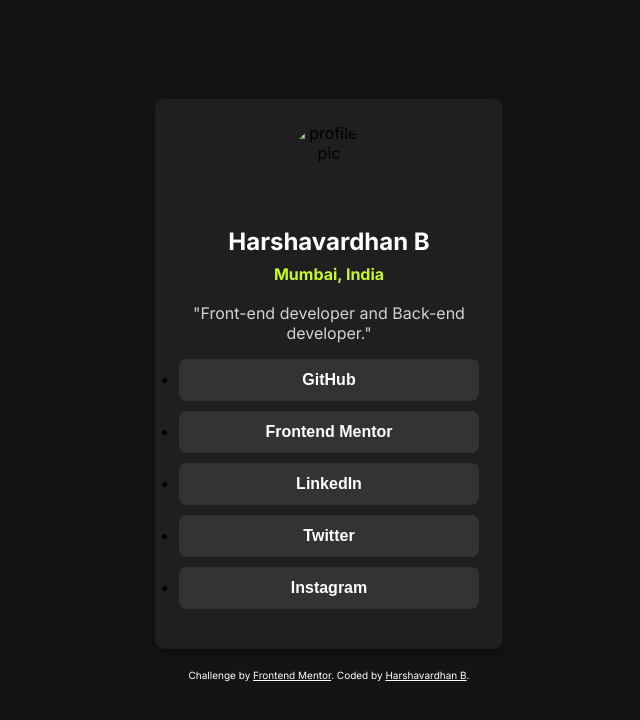
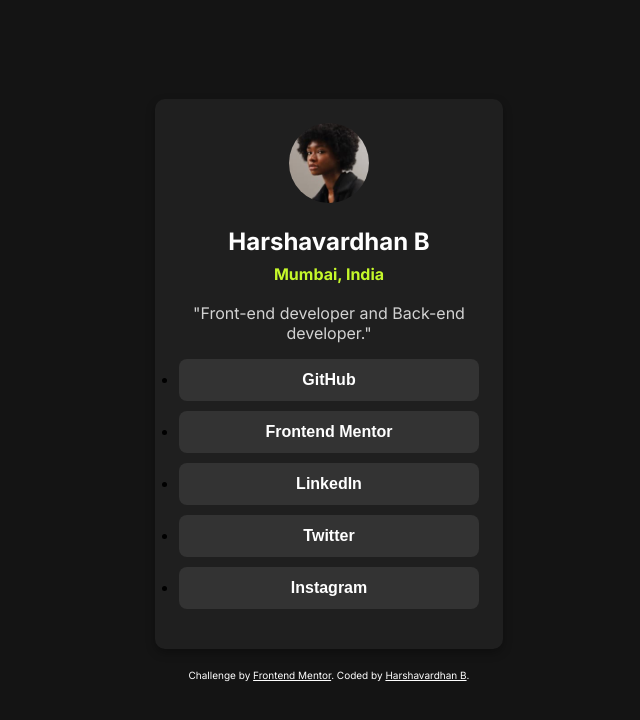
Before and after one commit to ImHarsh11/Socail-profile-links-fm, a plain HTML site: page index.html in a window 1280 px wide. Shown: the whole page, without its empty margins (311-951 px from the left). Drawn offline with Linux system fonts and the light colour scheme.

Commit message:
Update index.html

```diff
--- a/index.html
+++ b/index.html
@@ -14,7 +14,7 @@
 </head>
 <body>
   <div class="container">
-    <img src="/assets/images/avatar-jessica.jpeg" alt="profile-pic">
+    <img src="avatar-jessica.jpeg" alt="profile-pic">
   <h2>Harshavardhan B <span>Mumbai, India</span></h3>
   <p>"Front-end developer and Back-end developer."</p>
   <ul>
```
